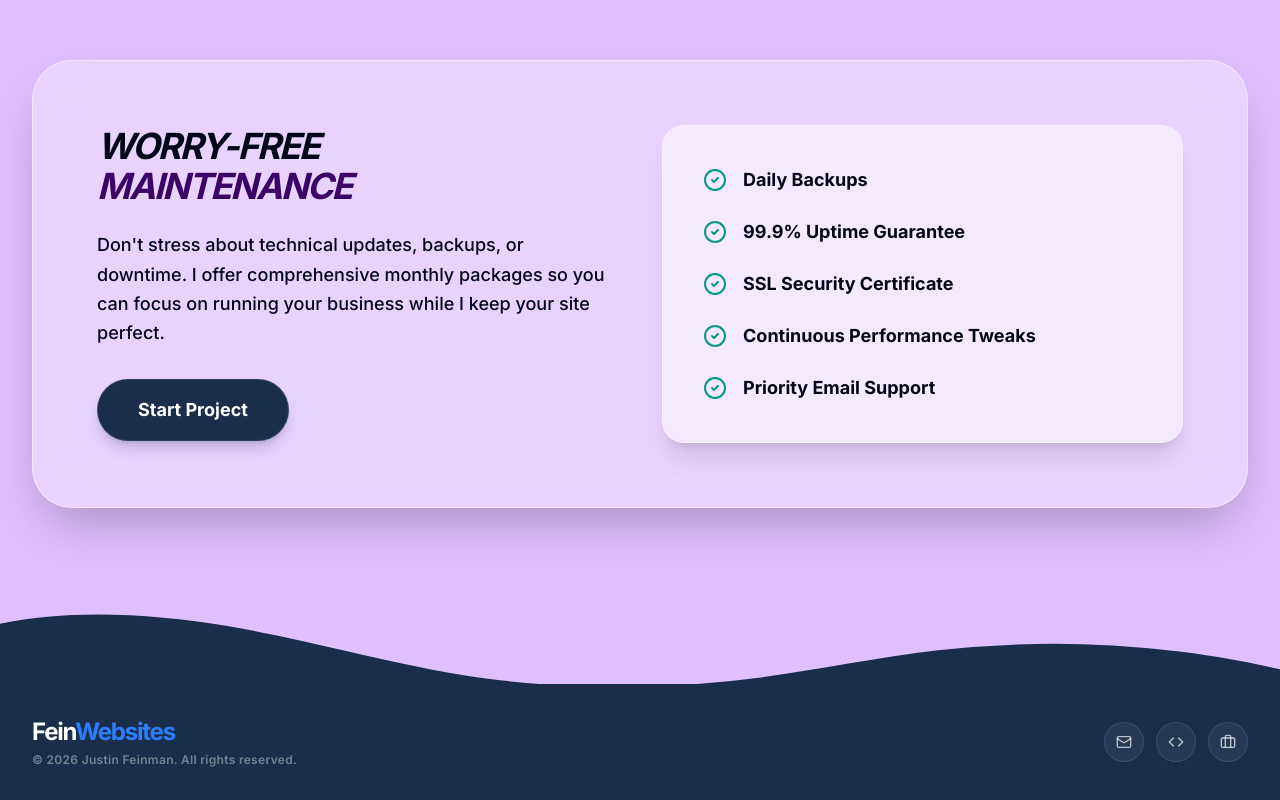
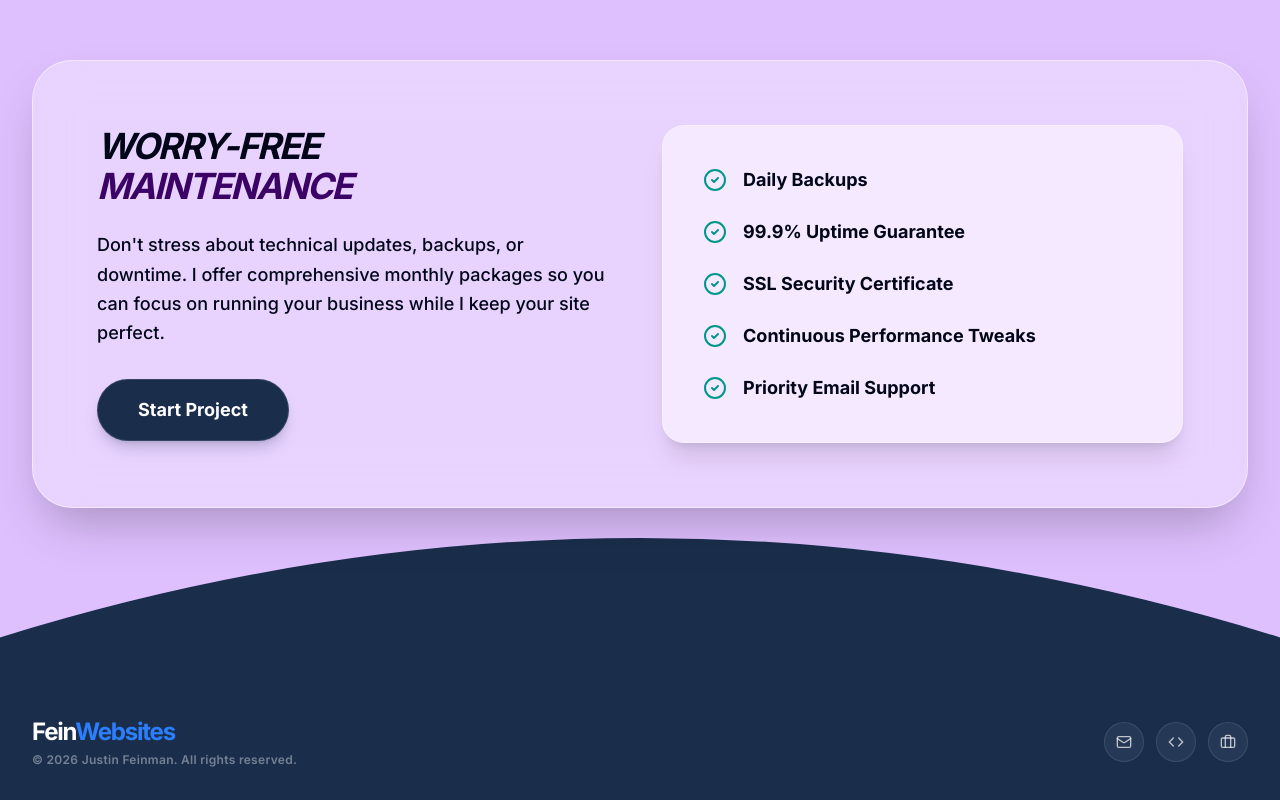
Before and after one commit to justinfei9/FeinWebsites, a React (Vite) app: page /#/ in a window 1280 px wide. Shown: the part 3922-4722 px from the top of the page. Built offline with nearby package versions, Linux system fonts and the light colour scheme.

Commit message:
testing a different curve above footer, seeing if i like it

```diff
--- a/components/Hosting.tsx
+++ b/components/Hosting.tsx
@@ -66,9 +66,9 @@ const Hosting: React.FC = () => {
         <svg
           viewBox="0 0 1200 120"
           preserveAspectRatio="none"
-          className="relative block w-[calc(100%+4px)] -ml-[2px] h-[80px] fill-primary transition-transform duration-300 rotate-180"
+          className="relative block w-[calc(100%+4px)] -ml-[2px] h-[120px] md:h-[150px] fill-primary transition-transform duration-300 rotate-180"
         >
-          <path d="M321.39,56.44c58-10.79,114.16-30.13,172-41.86,82.39-16.72,168.19-17.73,250.45-.39C823.78,31,906.67,72,985.66,92.83c70.05,18.48,146.53,26.09,214.34,3V0H0V27.35A600.21,600.21,0,0,0,321.39,56.44Z"></path>
+          <path d="M0,0 V40 Q600,200 1200,40 V0 Z"></path>
         </svg>
       </div>
     </section>
```
